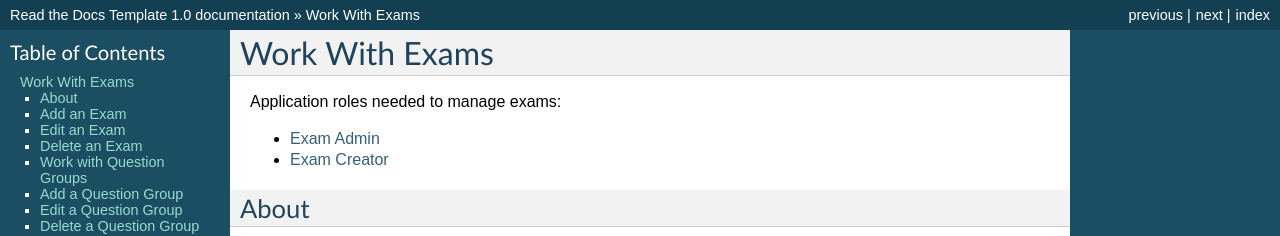
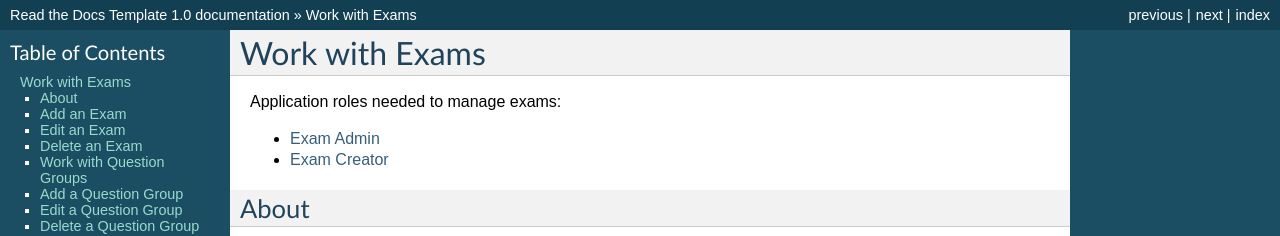
Before and after one commit to pslisko/performa365docs, a Sphinx documentation site: the page built from docs/howto/work_with_exams.rst, in a window 1280 px wide and 900 px high. Shown: the top 236 px of the window. Built offline with Sphinx 7.4.7, drawn with Linux system fonts in a browser that asks for light colours; pages that are not in the unit, such as notebooks, are missing from menus; some of the changed text lies outside the part shown.

```diff
--- a/docs/howto/work_with_exams.rst
+++ b/docs/howto/work_with_exams.rst
@@ -1,6 +1,6 @@
 .. _exams:
 
-Work With Exams
+Work with Exams
 ================
 
 Application roles needed to manage exams:
```
